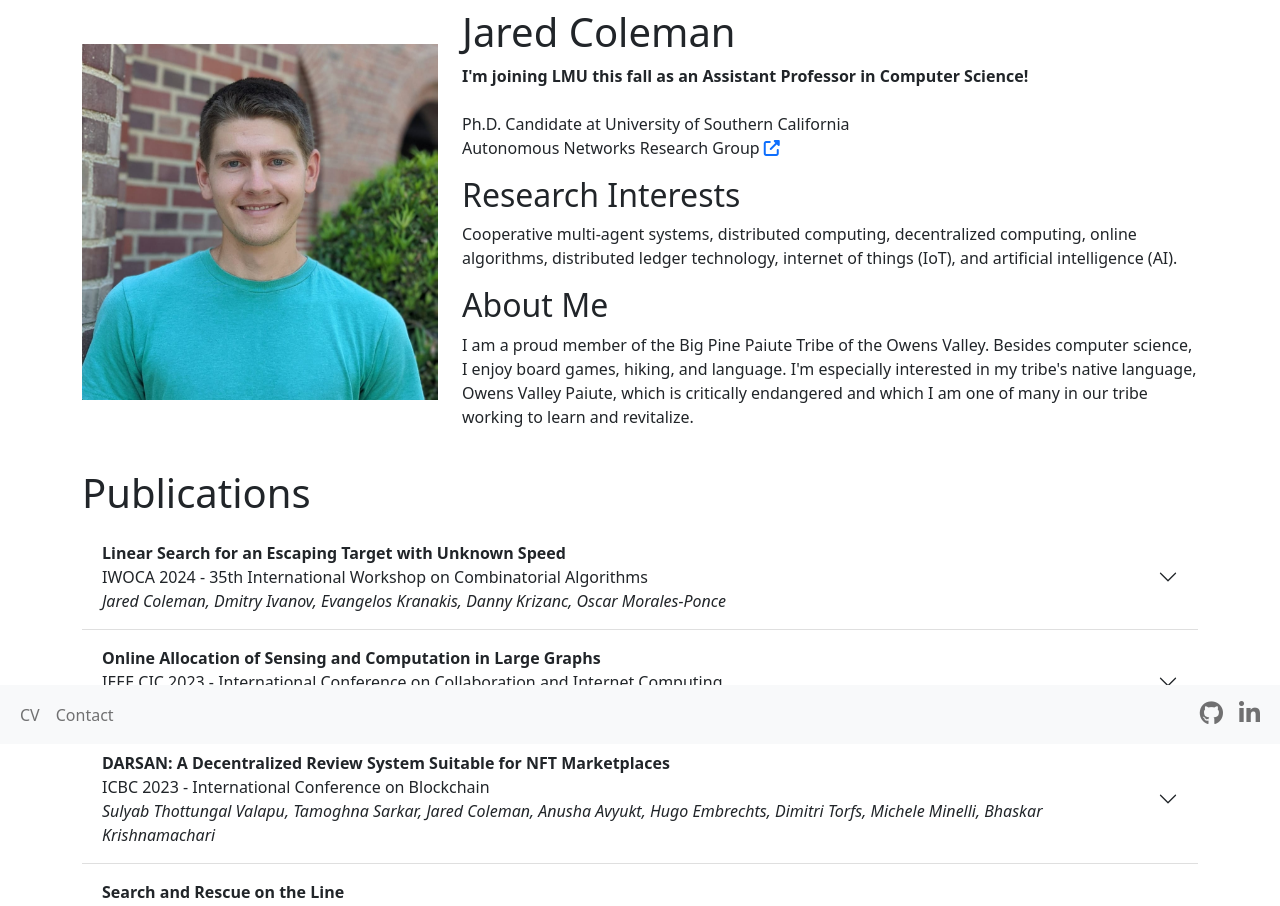
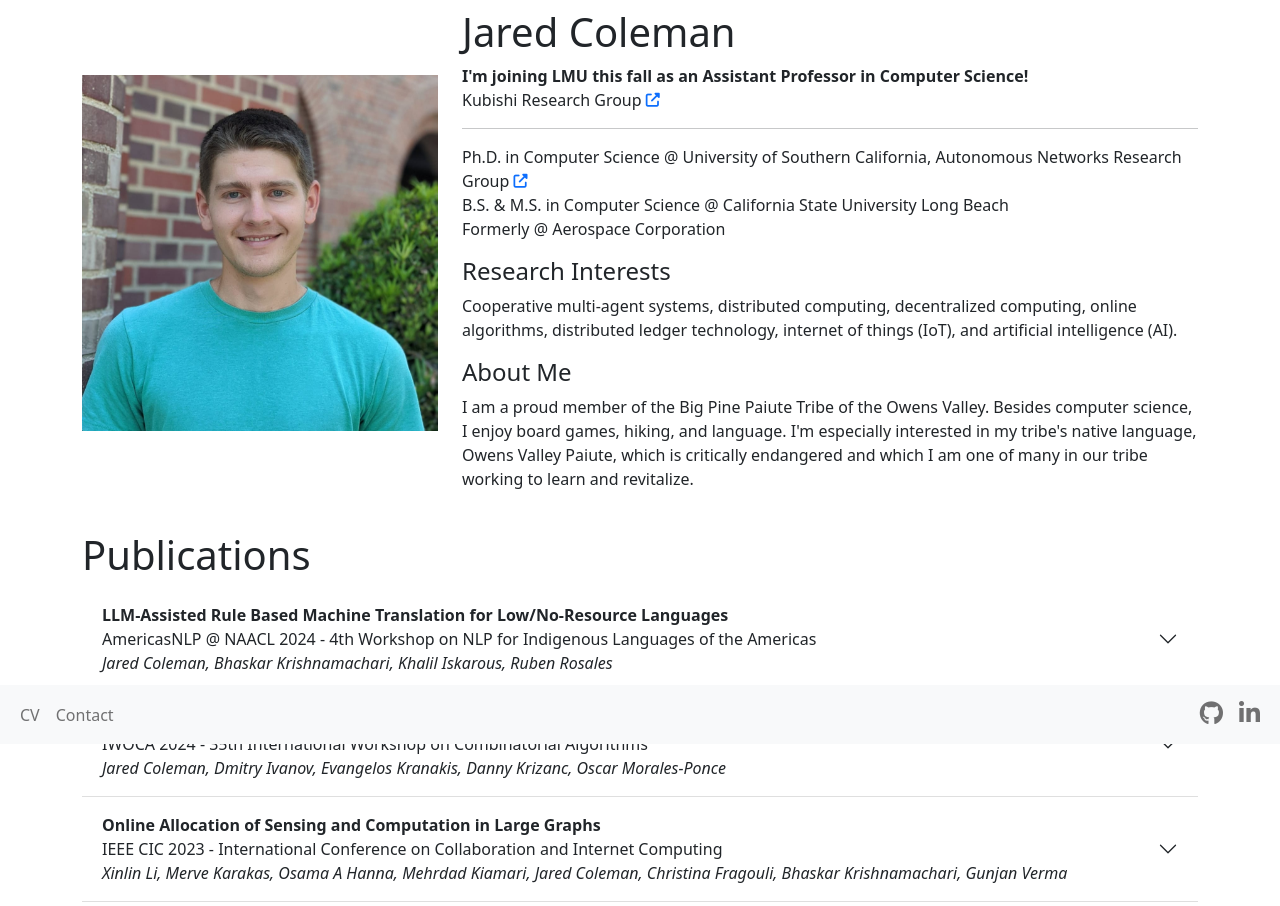
Before and after one commit to jaredraycoleman/jaredraycoleman.com, a Flask app: page / in a window 1280 px wide. Shown: the part 56-962 px from the top of the page. Run offline with Flask 3, Linux system fonts and the light colour scheme.

Commit message:
Updates bio and pubs

```diff
--- a/data.py
+++ b/data.py
@@ -34,9 +34,29 @@ websites = {
     "Anusha Avyukt": "https://anusha.rbind.io/",
     "Dimitri Torfs": "https://www.linkedin.com/in/dimitri-torfs-8a210a17/",
     "Michele Minelli": "https://micheleminelli.com/",
+
+    "Ruben Rosales": "https://www.linkedin.com/in/ruben-rosales-99575b9b/",
+    "Khalil Iskarous": "https://dornsife.usc.edu/profile/khalil-iskarous/",
 }
 
 pubs = [
+    {
+        "title": "LLM-Assisted Rule Based Machine Translation for Low/No-Resource Languages",
+        "venue": "AmericasNLP @ NAACL 2024 - 4th Workshop on NLP for Indigenous Languages of the Americas",
+        "authors": [
+            "Jared Coleman",
+            "Bhaskar Krishnamachari",
+            "Khalil Iskarous",
+            "Ruben Rosales",
+        ],
+        "links": {
+            "pdf": "https://arxiv.org/pdf/2405.08997",
+            "github": "https://github.com/kubishi/kubishi_sentences",
+        },
+        "abstract": (
+            "We propose a new paradigm for machine translation that is particularly useful for no-resource languages (those without any publicly available bilingual or monolingual corpora): LLM-RBMT (LLM-Assisted Rule Based Machine Translation). Using the LLM-RBMT paradigm, we design the first language education/revitalization-oriented machine translator for Owens Valley Paiute (OVP), a critically endangered Indigenous American language for which there is virtually no publicly available data. We present a detailed evaluation of the translator's components: a rule-based sentence builder, an OVP to English translator, and an English to OVP translator. We also discuss the potential of the paradigm, its limitations, and the many avenues for future research that it opens up."
+        )
+    },
     {
         "title": "Linear Search for an Escaping Target with Unknown Speed",
         "venue": "IWOCA 2024 - 35th International Workshop on Combinatorial Algorithms",
@@ -48,7 +68,7 @@ pubs = [
             "Oscar Morales-Ponce"
         ],
         "links": {
-            # "pdf": "",
+            "pdf": "https://arxiv.org/abs/2404.14300",
         },
         "abstract": (
             "We consider linear search for an escaping target whose speed and initial position are unknown to the searcher. A searcher (an autonomous mobile agent) is initially placed at the origin of the real line and can move with maximum speed $1$ in either direction along the line. An oblivious mobile target that is moving away from the origin with an unknown constant speed $v<1$ is initially placed by an adversary on the infinite line at distance $d$ from the origin in an unknown direction. We consider two cases, depending on whether $d$ is known or unknown. The main contribution of this paper is to prove a new lower bound and give algorithms leading to new upper bounds for search in these settings. This results in an optimal (up to lower order terms in the exponent) competitive ratio in the case where $d$ is known and improved upper and lower bounds for the case where $d$ is unknown. Our results solve an open problem proposed in [Coleman et al., Proc. OPODIS 2022]"
--- a/templates/index.html
+++ b/templates/index.html
@@ -74,23 +74,29 @@
                             <i class="fas fa-external-link-alt"></i>
                         </a> -->
                         <br />
+                        Kubishi Research Group
+                        <a href="https://research.kubishi.com" target="_blank" title="Open in new tab"><i class="fas fa-external-link-alt fa-sm"></i></a>
+                        <hr />
+                        <!-- <br /> -->
+                        Ph.D. in Computer Science @ University of Southern California,
+                        Autonomous Networks Research Group
+                        <a href="https://anrg.usc.edu" target="_blank" title="Open in new tab"><i class="fas fa-external-link-alt fa-sm"></i></a>
                         <br />
-                        Ph.D. Candidate at University of Southern California
+                        B.S. & M.S. in Computer Science @ California State University Long Beach
                         <br />
-                        Autonomous Networks Research Group
-                        <a href="https://anrg.usc.edu" target="_blank" title="Open in new tab"><i class="fas fa-external-link-alt"></i></a>
+                        Formerly @ Aerospace Corporation
                         <!-- <br />
                         Formerly MTS @ Aerospace Corporation
                         <a href="https://aerospace.org" target="_blank" title="Open in new tab"><i class="fas fa-external-link-alt"></i></a> -->
                     </p>
-                    <h2>Research Interests</h2>
+                    <h4>Research Interests</h4>
                     <p>
                         Cooperative multi-agent systems, distributed computing,
                         decentralized computing, online algorithms,
                         distributed ledger technology, internet of things (IoT),
                         and artificial intelligence (AI).
                     </p>
-                    <h2>About Me</h2>
+                    <h4>About Me</h4>
                     <p>
                         I am a proud member of the Big Pine Paiute Tribe of the Owens Valley.
                         Besides computer science, I enjoy board games, hiking, and language.
```
